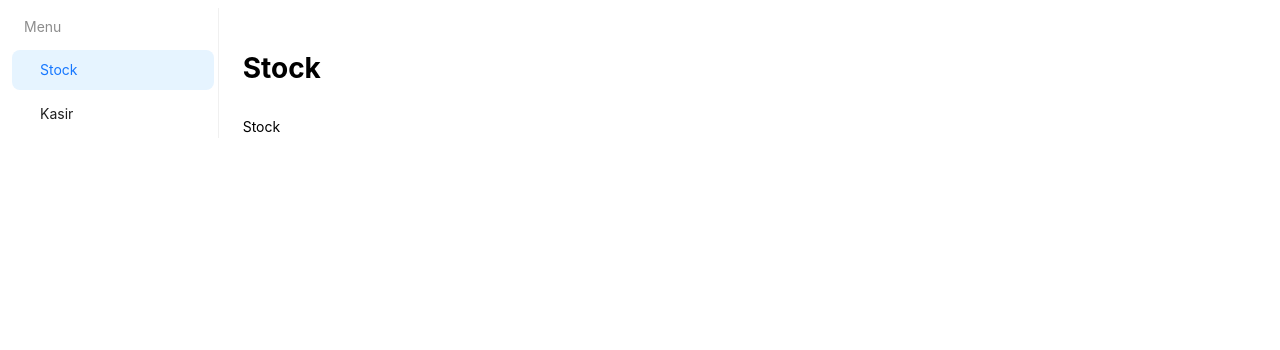
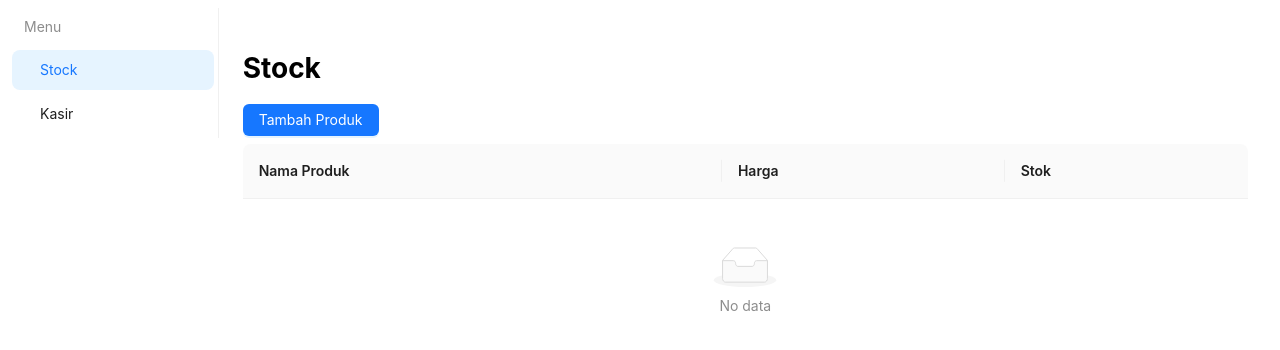
Before and after one commit to ariefyusron/learn-react-js-batch-14, a React (Vite) app: page /stock in a window 1280 px wide. Shown: the top 350 px of the page. Built offline with nearby package versions, Linux system fonts and the light colour scheme.

Commit message:
add stock

```diff
--- a/package.json
+++ b/package.json
@@ -13,7 +13,8 @@
     "antd": "^5.24.0",
     "react": "^19.0.0",
     "react-dom": "^19.0.0",
-    "react-router": "^7.1.5"
+    "react-router": "^7.1.5",
+    "uuid": "^11.0.5"
   },
   "devDependencies": {
     "@eslint/js": "^9.19.0",
--- /dev/null
+++ b/src/pages/stock/components/form/index.jsx
@@ -0,0 +1,68 @@
+import { Button, Modal, Form, Input, InputNumber } from 'antd'
+import { v4 as uuidV4 } from 'uuid'
+
+const ComponentForm = ({ isOpen, handleCloseModal, onSubmit }) => {
+  const [form] = Form.useForm()
+
+  return (
+    <Modal
+      open={isOpen}
+      onCancel={handleCloseModal}
+      footer={null}
+    >
+      <Form
+        form={form}
+        onFinish={(e) => {
+          onSubmit({
+            id: uuidV4(),
+            ...e
+          })
+          handleCloseModal()
+          form.resetFields()
+        }}
+      >
+        <Form.Item
+          label="Nama Produk"
+          name="name"
+          rules={[
+            {
+              required: true,
+              message: 'Nama produk harus diisi'
+            }
+          ]}
+        >
+          <Input />
+        </Form.Item>
+        <Form.Item
+          label="Harga"
+          name="price"
+          rules={[
+            {
+              required: true,
+              message: 'Harga harus diisi'
+            }
+          ]}
+        >
+          <InputNumber />
+        </Form.Item>
+        <Form.Item
+          label="Stok"
+          name="stock"
+          rules={[
+            {
+              required: true,
+              message: 'Stok harus diisi'
+            }
+          ]}
+        >
+          <InputNumber />
+        </Form.Item>
+        <Form.Item>
+          <Button type="primary" htmlType='submit'>Simpan</Button>
+        </Form.Item>
+      </Form>
+    </Modal>
+  )
+};
+
+export default ComponentForm;
--- a/src/pages/stock/index.jsx
+++ b/src/pages/stock/index.jsx
@@ -1,9 +1,54 @@
+import { useState } from 'react'
+import { Table, Button } from 'antd'
+
+import FormComponent from './components/form'
+
 const Stock = () => {
+  const columns = [
+    {
+      title: 'Nama Produk',
+      dataIndex: 'name',
+      key: 'name'
+    },
+    {
+      title: 'Harga',
+      dataIndex: 'price',
+      key: 'price'
+    },
+    {
+      title: 'Stok',
+      dataIndex: 'stock',
+      key: 'stock'
+    }
+  ]
+
+  const [isOpen, setIsOpen] = useState(false)
+  const [data, setData] = useState([])
+
+  const handleCloseModal = () => {
+    setIsOpen(false)
+  }
 
   return (
-    <div>
-      <p>Stock</p>
-    </div>
+    <>
+      <Button
+        type="primary"
+        style={{ marginBottom: '8px' }}
+        onClick={() => setIsOpen(true)}
+      >
+        Tambah Produk
+      </Button>
+
+      <Table columns={columns} dataSource={data} rowKey="id" />
+
+      <FormComponent
+        isOpen={isOpen}
+        handleCloseModal={handleCloseModal}
+        onSubmit={(e) => {
+          setData([e, ...data])
+        }}
+      />
+    </>
   )
 };
 
```
Also changed, not shown: 1 other file (tests, documents, lock files or other folders).
